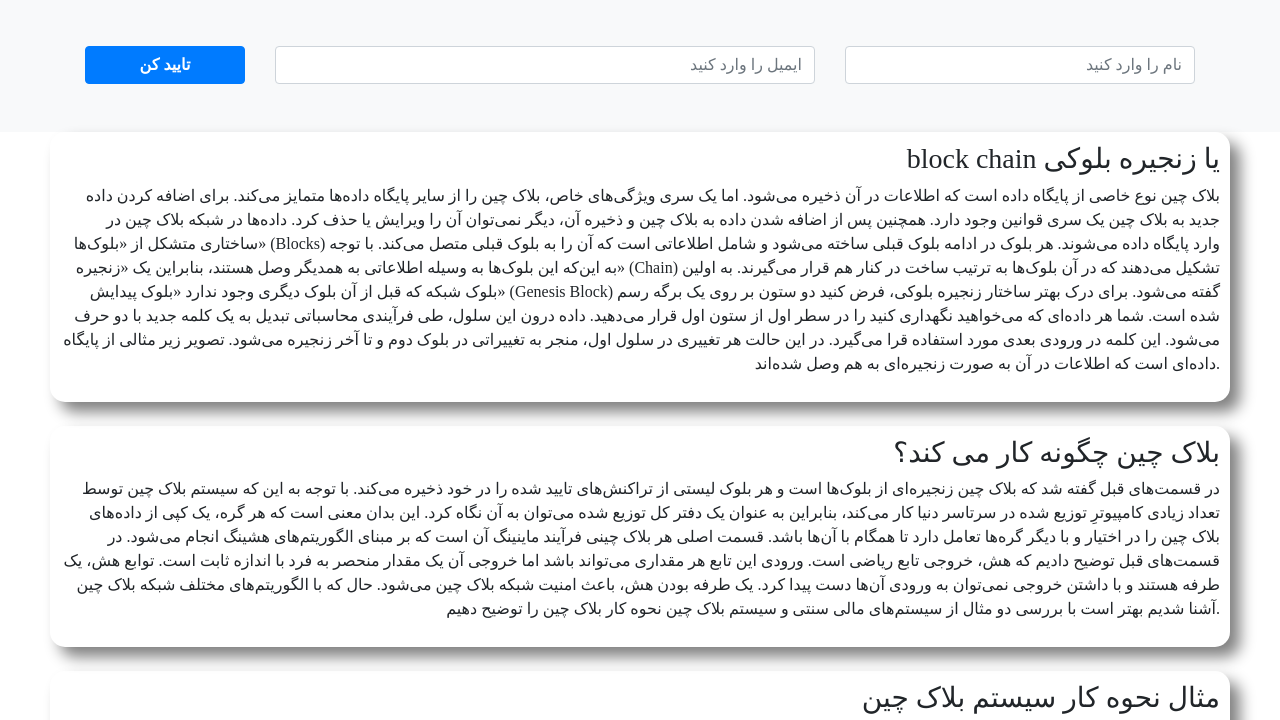
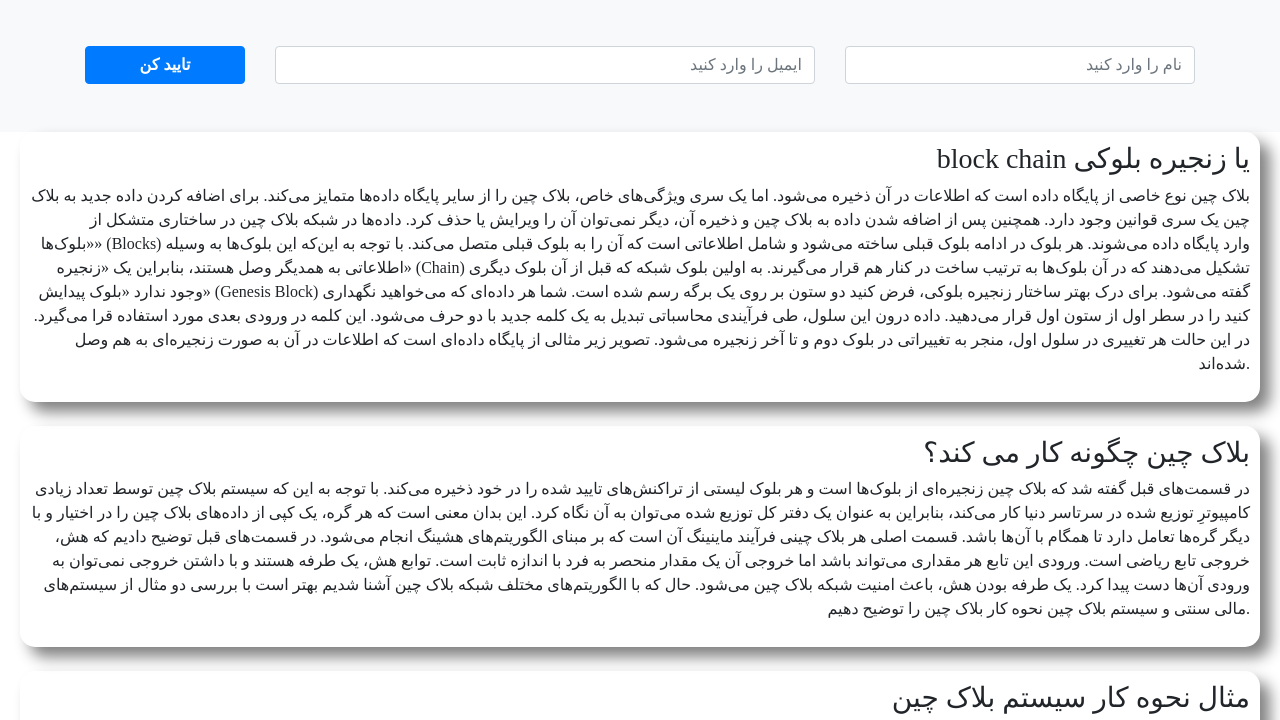
Before and after one commit to ahmadrazmmehr/crypto, a plain HTML site: page index.html in a window 1280 px wide. Shown: the part 607-1327 px from the top of the page. Drawn offline with Linux system fonts and the light colour scheme; a web font is replaced by a local one.

Commit message:
Update style.css

```diff
--- a/css/style.css
+++ b/css/style.css
@@ -53,6 +53,6 @@
     padding: 10px;
     border-radius: 15px;
     border: 1px rgb(93, 197, 245);
-     margin-left: 50px;
-     margin-right: 50px;
+     margin-left: 20px;
+     margin-right: 20px;
 }
```
